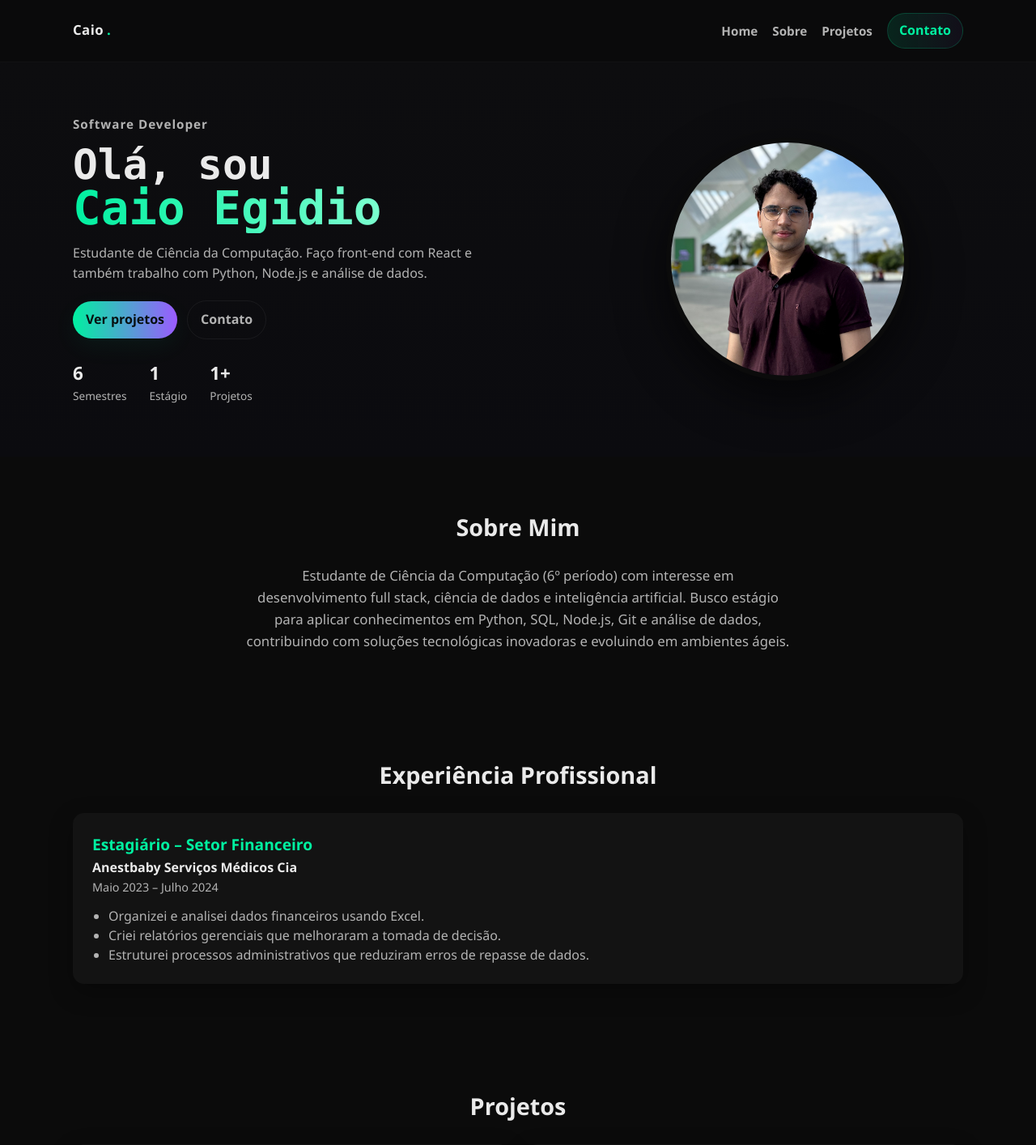
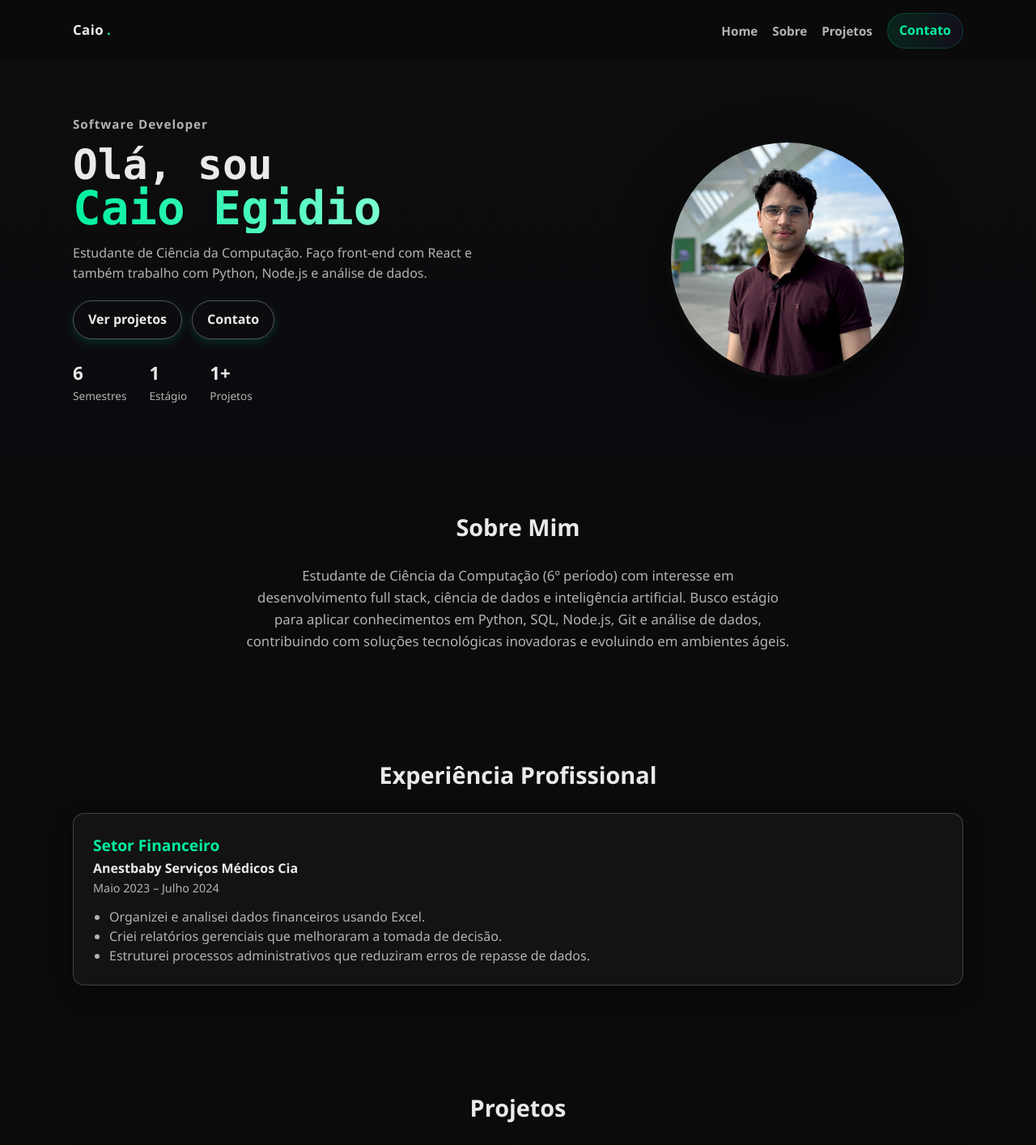
Before and after one commit to CaioEgidio/Meu-portf-lio, a React (Vite) app: page / in a window 1280 px wide. Shown: the top 1414 px of the page at 81% size. Built offline with nearby package versions, Linux system fonts and the light colour scheme.

Commit message:
feat: versão quase final

```diff
--- a/package.json
+++ b/package.json
@@ -11,7 +11,9 @@
   },
   "dependencies": {
     "react": "^19.1.1",
-    "react-dom": "^19.1.1"
+    "react-dom": "^19.1.1",
+    "react-tsparticles": "^2.12.2",
+    "tsparticles": "^3.9.1"
   },
   "devDependencies": {
     "@eslint/js": "^9.33.0",
--- a/src/App.jsx
+++ b/src/App.jsx
@@ -13,6 +13,7 @@ import Footer from "./components/Footer/Footer";
 const App = () => {
   return (
     <>
+
       <Navbar />
       <main>
         <Hero />
--- a/src/components/Experience/Experience.jsx
+++ b/src/components/Experience/Experience.jsx
@@ -8,7 +8,7 @@ const Experience = () => {
         <h2 className="section__title">Experiência Profissional</h2>
 
         <div className="exp__item card">
-          <h3 className="exp__role">Estagiário – Setor Financeiro</h3>
+          <h3 className="exp__role"> Setor Financeiro</h3>
           <p className="exp__company">Anestbaby Serviços Médicos Cia</p>
           <p className="exp__date">Maio 2023 – Julho 2024</p>
 
--- a/src/styles/global.css
+++ b/src/styles/global.css
@@ -62,3 +62,90 @@ html {
   opacity: 1;
   transform: translateY(0);
 }
+
+/* ==== Cards ==== */
+.card {
+  background: rgba(15, 15, 15, 0.6);
+  border: 1px solid rgba(255, 255, 255, 0.2);
+  border-radius: var(--radius);
+  padding: 24px;
+  box-shadow: 0 6px 12px rgba(0,0,0,0.6);
+  backdrop-filter: blur(6px);
+  transition: transform 0.3s ease, box-shadow 0.3s ease;
+}
+
+.card:hover {
+  transform: translateY(-6px);
+  box-shadow: 0 12px 24px rgba(0,240,160,0.2);
+}
+
+/* ==== Botões ==== */
+.btn {
+  display: inline-block;
+  padding: 10px 18px;
+  border-radius: 999px;
+  font-weight: 700;
+  position: relative;
+  border: 1px solid rgba(255,255,255,0.3);
+  background: transparent;
+  color: var(--text);
+  cursor: pointer;
+  transition: all 0.3s ease;
+}
+
+.btn:hover {
+  background: rgba(255,255,255,0.05);
+  box-shadow: 0 4px 12px rgba(0,240,160,0.25);
+  color: var(--accent);
+}
+
+/* ==== Botões com efeito 3D e neon ==== */
+.btn {
+  display: inline-block;
+  padding: 10px 18px;
+  border-radius: 999px;
+  font-weight: 700;
+  position: relative;
+  border: 1px solid rgba(255,255,255,0.3);
+  background: transparent;
+  color: var(--text);
+  cursor: pointer;
+  transition: all 0.3s ease;
+
+  /* 🔥 sombra fixa (sempre visível, até no mobile) */
+  box-shadow: 0 4px 12px rgba(0, 240, 160, 0.15);
+}
+
+.btn:hover {
+  background: rgba(255,255,255,0.05);
+  box-shadow: 0 6px 16px rgba(0,240,160,0.35);
+  color: var(--accent);
+}
+
+/* 🔥 no toque (mobile) */
+.btn:active {
+  transform: scale(0.96);
+  box-shadow: 0 3px 6px rgba(0,240,160,0.4);
+}
+
+/* ==== Cards com efeito 3D ==== */
+.card {
+  background: rgba(15, 15, 15, 0.6);
+  border: 1px solid rgba(255, 255, 255, 0.2);
+  border-radius: var(--radius);
+  padding: 24px;
+  box-shadow: 0 6px 12px rgba(0,0,0,0.6); /* 🔥 sombra fixa */
+  backdrop-filter: blur(6px);
+  transition: transform 0.3s ease, box-shadow 0.3s ease;
+}
+
+.card:hover {
+  transform: translateY(-6px);
+  box-shadow: 0 12px 24px rgba(0,240,160,0.2);
+}
+
+
+.card:active {
+  transform: scale(0.98);
+  box-shadow: 0 8px 16px rgba(0,240,160,0.35);
+}
```
Also changed, not shown: src/components/Backgroud/Background.jsx (added, +30 -0 lines), 1 other file (tests, documents, lock files or other folders).
